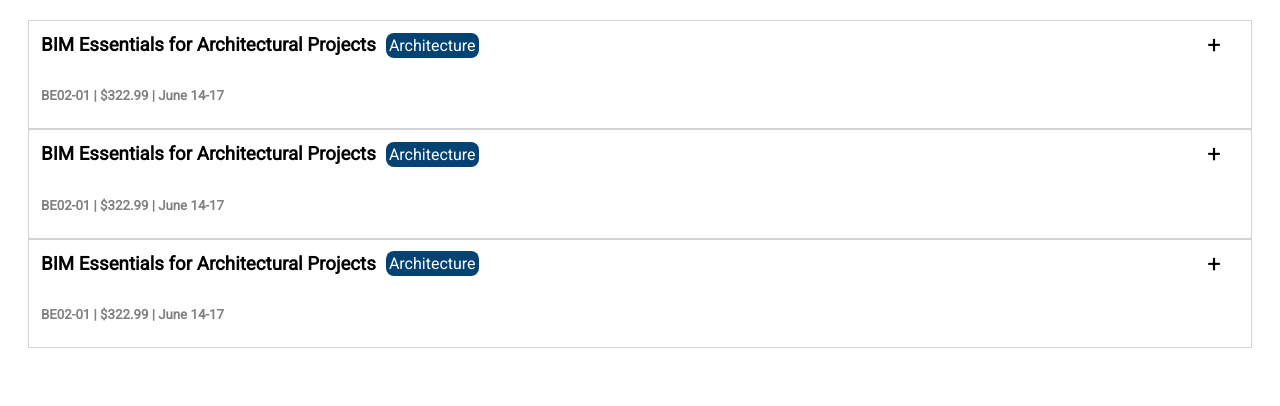
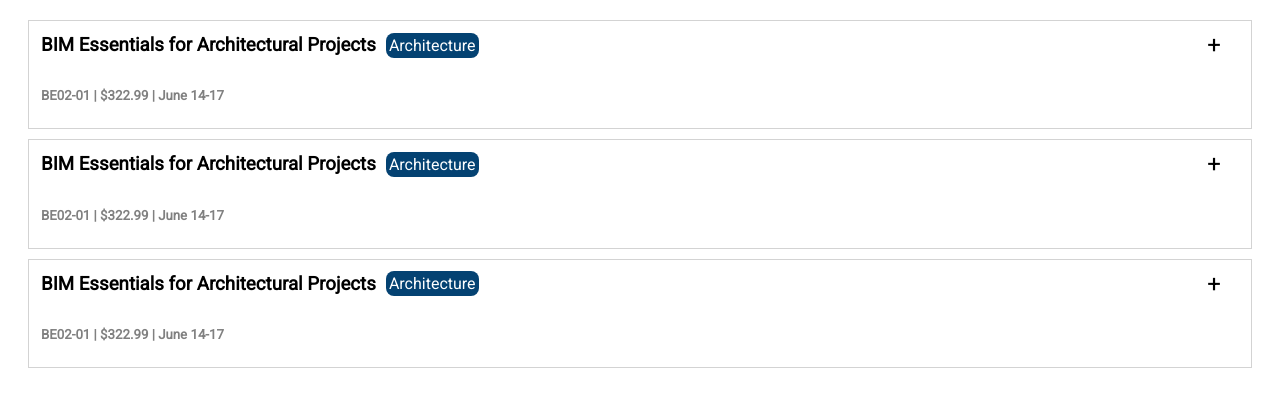
Before and after one commit to JoaquindeCastro/VCamp, a plain HTML site: page design1.html in a window 1280 px wide. Drawn offline with Linux system fonts and the light colour scheme.

Commit message:
Add margin between courses

```diff
--- a/css/design1.css
+++ b/css/design1.css
@@ -13,6 +13,7 @@ main {
 
 .course {
 	width: 100%;
+	margin-bottom: 10px;
 }
 
 .course-head {
--- a/css/design2.css
+++ b/css/design2.css
@@ -13,7 +13,7 @@ main {
 
 .course {
 	width: 30%;
-	margin: 0 2.5%;
+	margin: 10px 2.5%;
 }
 
 .course-link {
```
